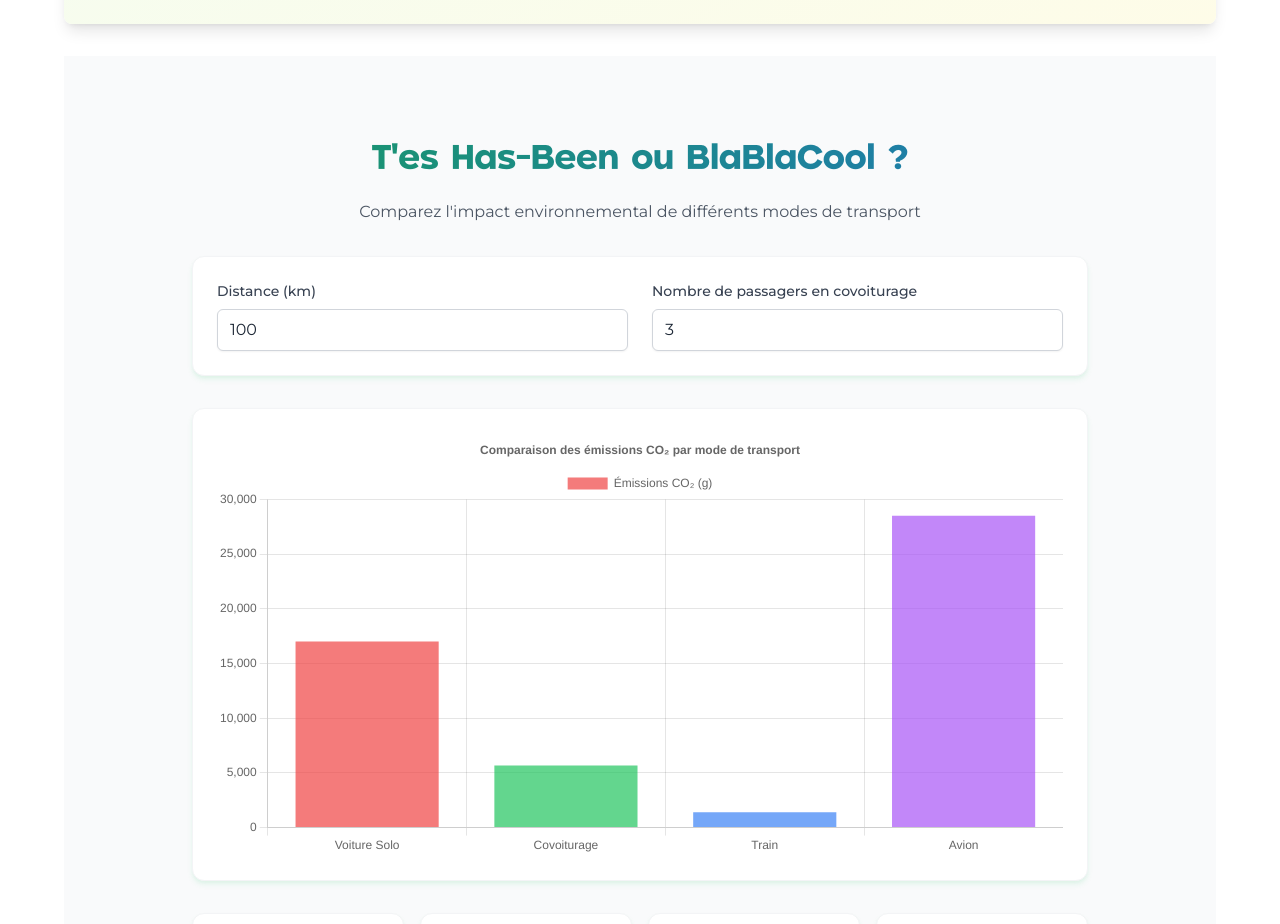
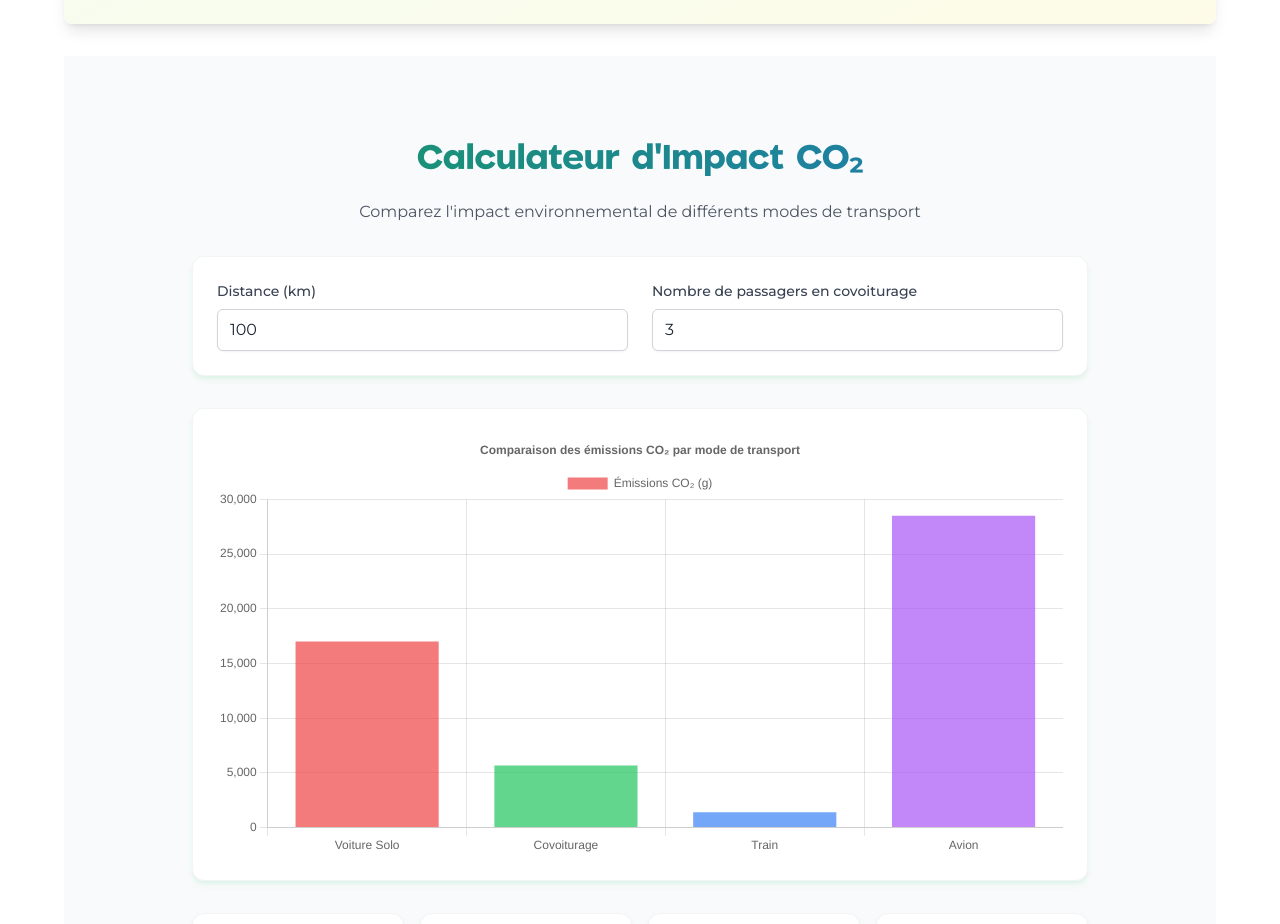
Before and after one commit to Konoriki/Hackathon_IA_27-06-2025, a React (Vite) app: page / in a window 1280 px wide. Shown: the part 1100-2024 px from the top of the page. Built offline with nearby package versions, Linux system fonts and the light colour scheme.

Commit message:
Update CO2Calculator.tsx

```diff
--- a/src/components/CO2Calculator.tsx
+++ b/src/components/CO2Calculator.tsx
@@ -76,7 +76,7 @@
   return (
     <section id="calculator" className="py-20 px-4 bg-gray-50">
       <div className="max-w-4xl mx-auto">
-        <h2 className="section-title text-center">T'es Has-Been ou BlaBlaCool ?</h2>
+        <h2 className="section-title text-center">Calculateur d'Impact CO₂</h2>
         <p className="text-center text-gray-600 mb-8">
           Comparez l'impact environnemental de différents modes de transport
         </p>
```
